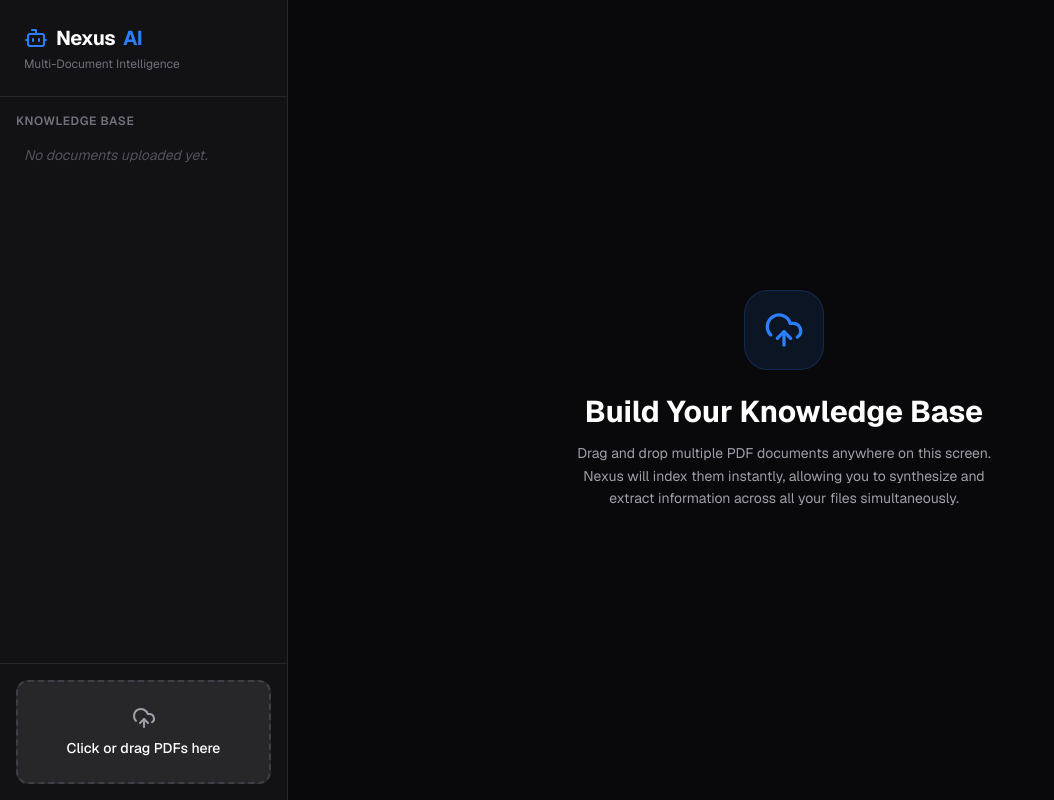
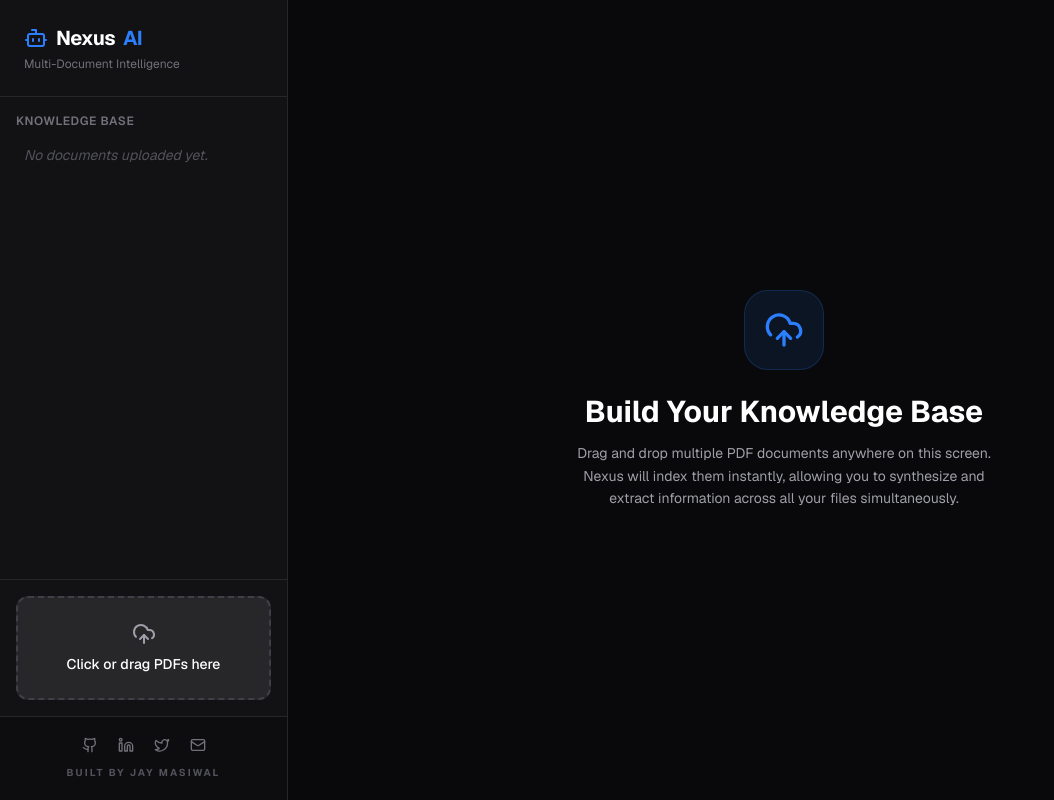
Before and after one commit to jaymasiwal/nexus, a Next.js app: page / in a window 1280 px wide. Shown: the whole page, without its empty margins (0-1054 px from the left). Built offline with nearby package versions, Linux system fonts and the light colour scheme.

Commit message:
fix: perfectly compile all icon and layout

```diff
--- a/app/page.tsx
+++ b/app/page.tsx
@@ -1,7 +1,7 @@
 "use client";
 
 import { useState } from "react";
-import { UploadCloud, FileText, Send, Loader2, Bot, User } from "lucide-react";
+import { UploadCloud, FileText, Send, Loader2, Bot, User, Mail } from "lucide-react";
 
 export default function Home() {
   const [uploadedFiles, setUploadedFiles] = useState<string[]>([]);
@@ -11,9 +11,7 @@ export default function Home() {
   const [isChatting, setIsChatting] = useState(false);
   const [isDragging, setIsDragging] = useState(false);
 
-  // Core function to handle arrays of files from either Drop or Click
   const processFiles = async (files: File[]) => {
-    // Force strictly PDFs
     const pdfFiles = files.filter(file => file.type === "application/pdf" || file.name.endsWith('.pdf'));
 
     if (pdfFiles.length === 0) return;
@@ -31,7 +29,6 @@ export default function Home() {
 
         if (!res.ok) throw new Error("Upload failed");
 
-        // Append to UI without creating duplicate names
         setUploadedFiles((prev) => {
           if (prev.includes(file.name)) return prev;
           return [...prev, file.name];
@@ -44,7 +41,6 @@ export default function Home() {
     setIsUploading(false);
   };
 
-  // Drag & Drop Event Handlers
   const onDragOver = (e: React.DragEvent) => {
     e.preventDefault();
     setIsDragging(true);
@@ -67,7 +63,6 @@ export default function Home() {
     if (e.target.files && e.target.files.length > 0) {
       processFiles(Array.from(e.target.files));
     }
-    // Reset the input so the user can upload the same file again if they delete it
     e.target.value = '';
   };
 
@@ -88,13 +83,9 @@ export default function Home() {
       });
 
       const data = await res.json();
-
-      // If the backend explicitly sends an error, throw it so it hits the catch block
       if (data.error) throw new Error(data.error);
 
-      // We added data.content here to match your specific backend API structure
       const aiResponse = data.content || data.text || data.answer || "No response generated.";
-
       setChatHistory((prev) => [...prev, { role: "ai", text: aiResponse }]);
     } catch (error: any) {
       console.error("Chat Error:", error);
@@ -160,6 +151,27 @@ export default function Home() {
               disabled={isUploading}
             />
           </label>
+        </div>
+
+        {/* Developer Footer */}
+        <div className="p-5 border-t border-zinc-800 bg-zinc-950/50">
+          <div className="flex items-center justify-center gap-5 text-zinc-500 mb-3">
+            <a href="https://github.com/jaymasiwal" target="_blank" rel="noopener noreferrer" className="hover:text-white transition-colors" aria-label="GitHub">
+              <GithubIcon className="w-4 h-4" />
+            </a>
+            <a href="https://www.linkedin.com/in/jay-masiwal-9b9430221/" target="_blank" rel="noopener noreferrer" className="hover:text-blue-500 transition-colors" aria-label="LinkedIn">
+              <LinkedinIcon className="w-4 h-4" />
+            </a>
+            <a href="https://twitter.com/masiwal_jay" target="_blank" rel="noopener noreferrer" className="hover:text-sky-500 transition-colors" aria-label="Twitter">
+              <TwitterIcon className="w-4 h-4" />
+            </a>
+            <a href="mailto:masiwaljay.02@gmail.com" className="hover:text-red-400 transition-colors" aria-label="Email">
+              <Mail className="w-4 h-4" />
+            </a>
+          </div>
+          <div className="text-center text-[10px] uppercase tracking-[0.2em] text-zinc-600 font-bold">
+            Built by Jay Masiwal
+          </div>
         </div>
       </div>
 
@@ -247,3 +259,16 @@ export default function Home() {
     </div>
   );
 }
+
+// Custom SVG Icons (Required since Lucide removed brands)
+const GithubIcon = ({ className }: { className?: string }) => (
+  <svg xmlns="http://www.w3.org/2000/svg" viewBox="0 0 24 24" fill="none" stroke="currentColor" strokeWidth="2" strokeLinecap="round" strokeLinejoin="round" className={className}><path d="M15 22v-4a4.8 4.8 0 0 0-1-3.5c3 0 6-2 6-5.5.08-1.25-.27-2.48-1-3.5.28-1.15.28-2.35 0-3.5 0 0-1 0-3 1.5-2.64-.5-5.36-.5-8 0C6 2 5 2 5 2c-.3 1.15-.3 2.35 0 3.5A5.403 5.403 0 0 0 4 9c0 3.5 3 5.5 6 5.5-.39.49-.68 1.05-.85 1.65-.17.6-.22 1.23-.15 1.85v4"/><path d="M9 18c-4.51 2-5-2-7-2"/></svg>
+);
+
+const LinkedinIcon = ({ className }: { className?: string }) => (
+  <svg xmlns="http://www.w3.org/2000/svg" viewBox="0 0 24 24" fill="none" stroke="currentColor" strokeWidth="2" strokeLinecap="round" strokeLinejoin="round" className={className}><path d="M16 8a6 6 0 0 1 6 6v7h-4v-7a2 2 0 0 0-2-2 2 2 0 0 0-2 2v7h-4v-7a6 6 0 0 1 6-6z"/><rect width="4" height="12" x="2" y="9"/><circle cx="4" cy="4" r="2"/></svg>
+);
+
+const TwitterIcon = ({ className }: { className?: string }) => (
+  <svg xmlns="http://www.w3.org/2000/svg" viewBox="0 0 24 24" fill="none" stroke="currentColor" strokeWidth="2" strokeLinecap="round" strokeLinejoin="round" className={className}><path d="M22 4s-.7 2.1-2 3.4c1.6 10-9.4 17.3-18 11.6 2.2.1 4.4-.6 6-2C3 15.5.5 9.6 3 5c2.2 2.6 5.6 4.1 9 4-.9-4.2 4-6.6 7-3.8 1.1 0 3-1.2 3-1.2z"/></svg>
+);
```
